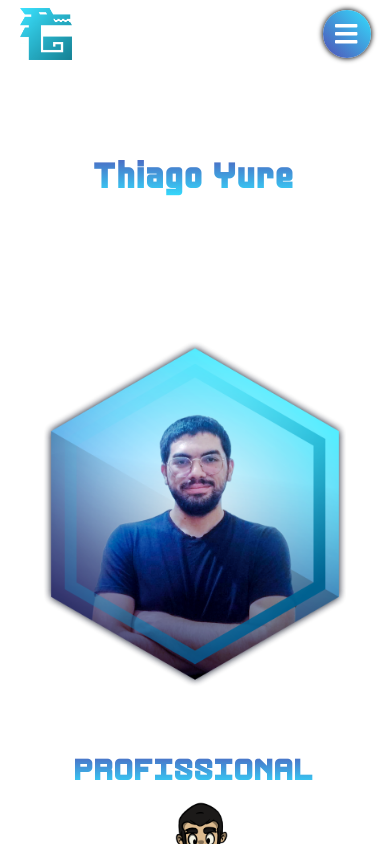
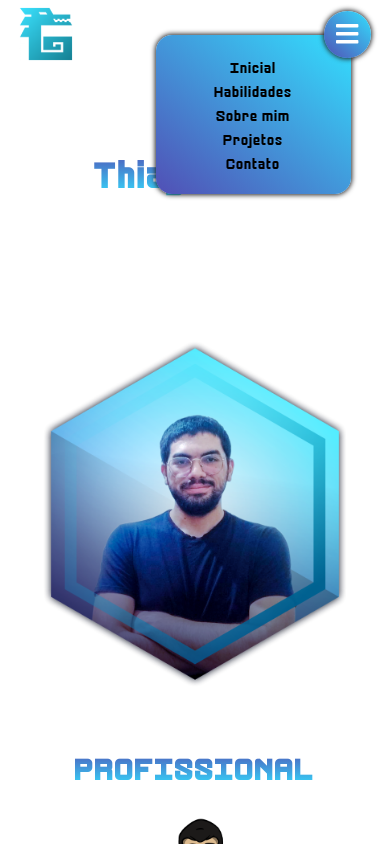
Before and after one commit to ThiagoYure/My-Site, a Next.js app: page / in a window 390 px wide. Both pictures are taken after a click on the element 346 px from the left and 34 px from the top of the page. Shown: the top 844 px of the page. Built offline with nearby package versions, Linux system fonts and the light colour scheme.

Commit message:
Carrossel funcionando na versão mobile, começando desenvolvimento do menu mobile

```diff
--- a/components/Carousel.jsx
+++ b/components/Carousel.jsx
@@ -1,35 +1,36 @@
 import { useEffect, useState } from "react"
 
 export default function Carousel({ item, index, length }) {
-    const [maxWidth, setMaxWidth] = useState(0);
-    const [marginValue, setMarginValeu] = useState(0);
+    const [marginValue, setMarginValue] = useState(0);
     const [offset, setOffset] = useState(0);
-    const [panelWidth, setPanelWidth] = useState(0);
+    const [panelWidth, setpanelWidth] = useState(0);
+    const [itemWidth, setItemWidth] = useState(0);
 
     useEffect(() => {
         const item = document.getElementsByClassName('itemProject')[0];
         const panel = document.getElementsByClassName('carouselPanelProject')[0];
-        const marginInitial = Number(window.getComputedStyle(panel).left.split('px')[0]);
-        const itemWidth = Number(window.getComputedStyle(item).width.split('px')[0]) +
-        Number(window.getComputedStyle(item).marginLeft.split('px')[0]) +
-        Number(window.getComputedStyle(item).marginRight.split('px')[0]);
-        const panelWidth = Number(window.getComputedStyle(item).width.split('px')[0]) * length;
-        setPanelWidth(panelWidth);
-        setMarginValeu(marginInitial);
+        const marginInitial = panel.offsetLeft;
+        const itemWidth = item.width + (item.offsetLeft * 2);
+        const panelWidth = itemWidth * length;
+        setMarginValue(marginInitial);
         setOffset(itemWidth);
+        setItemWidth(itemWidth);
+        setpanelWidth(panelWidth);
     }, [])
 
     const btPrev = () => {
         const newMargin = marginValue + offset;
-        if(newMargin > panelWidth){
-            setMarginValeu(newMargin);
+        const diff = newMargin - itemWidth;
+        if(diff < 0){
+            setMarginValue(newMargin);
         }
     }
 
     const btNext = () => {
         const newMargin = marginValue - offset;
-        if(newMargin > (panelWidth * -1)){
-            setMarginValeu(newMargin);
+        const diff = panelWidth + newMargin;
+        if(diff > offset){
+            setMarginValue(newMargin);
         }
     }
 
@@ -38,7 +39,7 @@ export default function Carousel({ item, index, length }) {
             <h2>_{item.name}</h2>
             <div className="carouselProject">
                 <div className="carouselPanelProject" style={marginValue != 0 ? {
-                    left: marginValue + 'px'
+                    marginLeft: marginValue + 'px'
                 } : {
 
                 }}>
--- a/components/Contact.jsx
+++ b/components/Contact.jsx
@@ -11,34 +11,34 @@ export default function Contact() {
             </div>
             <img src="/images/contact-me-art.png" />
             <address>
-                <div className="contact">
+                <a className="contact" href="https://www.behance.net/siegfrieddragon" alt="Link para o Behance" target="_blank">
                     <div className="icon" >
                         <FontAwesomeIcon icon={faBehance} />
                     </div>
                     <p className="contactName">Behance</p>
                     <p>@siegfrieddragon</p>
-                </div>
-                <div className="contact">
+                </a>
+                <a className="contact" href="https://www.linkedin.com/in/thiagoyure/" alt="Link para o LinkedIn" target="_blank">
                     <div className="icon" >
                         <FontAwesomeIcon icon={faLinkedinIn} />
                     </div>
                     <p className="contactName">LinkedIn</p>
                     <p>@thiagoyure</p>
-                </div>
-                <div className="contact">
+                </a>
+                <a className="contact" href="https://github.com/ThiagoYure" alt="Link para o Github" target="_blank">
                     <div className="icon" >
                         <FontAwesomeIcon icon={faGithub} />
                     </div>
                     <p className="contactName">Github</p>
                     <p>@ThiagoYure</p>
-                </div>
-                <div className="contact">
+                </a>
+                <a className="contact" href="https://www.instagram.com/siegfrieddragon/" alt="Link para o Instagram" target="_blank">
                     <div className="icon" >
                         <FontAwesomeIcon icon={faInstagram} />
                     </div>
                     <p className="contactName">Instagram</p>
                     <p>@siegfrieddragon</p>
-                </div>
+                </a>
             </address>
         </section>
     )
--- a/components/HeaderCustom.jsx
+++ b/components/HeaderCustom.jsx
@@ -1,21 +1,37 @@
 import { faBars } from "@fortawesome/free-solid-svg-icons";
 import { FontAwesomeIcon } from "@fortawesome/react-fontawesome";
+import { useState } from "react";
 
 export default function HeaderCustom() {
+    const [menuStatus, setmenuStatus] = useState(false);
+
+    const handleMenuMobile = () => {
+        const menu = document.getElementById('menuMobile');
+        const status = !menuStatus;
+        setmenuStatus(status);
+        if(status){
+            menu.classList.remove("inactiveMenu");
+            menu.classList.add("activeMenu");
+        }else {
+            menu.classList.remove("active");
+            menu.classList.add("inactiveMenu");
+        }
+    }
+
     return (
         <header>
             <img id="logoHeader" src="/images/logo.png" alt="Logo profissional de Thiago Yure" />
-            <div id="menuTrigger">
+            <div id="menuTrigger" onClick={handleMenuMobile}>
                 <FontAwesomeIcon icon={faBars} />
             </div>
-            <div id="menuMobile">
+            <div id="menuMobile" className="inactiveMenu">
                 <div className="menuItemMobile">Inicial</div>
                 <div className="menuItemMobile">Habilidades</div>
                 <div className="menuItemMobile">Sobre mim</div>
                 <div className="menuItemMobile">Projetos</div>
                 <div className="menuItemMobile">Contato</div>
             </div>
-            <div id="menu">
+            <div id="menu" className="inactiveMenu">
                 <div className="menuItem">Inicial</div>
                 <div className="menuItem">Habilidades</div>
                 <div className="menuItem">Sobre mim</div>
--- a/styles/components/_header.scss
+++ b/styles/components/_header.scss
@@ -10,6 +10,7 @@ header {
 
 #logoHeader {
     width: 15%;
+    z-index: 4;
 }
 
 #menuTrigger {
@@ -17,13 +18,14 @@ header {
     align-items: center;
     justify-content: center;
     font-size: 1.6rem;
-    height: 3rem;
-    width: 3rem;
+    height: 12vw;
+    width: 12vw;
     background-image: $main-gradient;
     border-radius: 50%;
     color: #fff;
     box-shadow: 0 0 5px 1px #242527;
     cursor: pointer;
+    z-index: 4;
 }
 
 #nome {
@@ -31,6 +33,27 @@ header {
 }
 
 #menuMobile {
+   background-image: $main-gradient;
+   box-shadow: 0 0 5px 1px #242527;
+   width: 50vw;
+   height: max-content;
+   flex-direction: column;
+   align-items: center;
+   justify-content: space-around;
+   position: absolute;
+   padding: 5%;
+   top: 9vw;
+   right: 10vw;
+   box-sizing: border-box;
+   border-radius: 1rem;
+   z-index: 3;
+}
+
+.activeMenu {
+    display: flex;
+}
+
+.inactiveMenu {
     display: none;
 }
 
--- a/styles/styles.css
+++ b/styles/styles.css
@@ -76,6 +76,7 @@ header {
 
 #logoHeader {
   width: 15%;
+  z-index: 4;
 }
 
 #menuTrigger {
@@ -83,13 +84,14 @@ header {
   align-items: center;
   justify-content: center;
   font-size: 1.6rem;
-  height: 3rem;
-  width: 3rem;
+  height: 12vw;
+  width: 12vw;
   background-image: linear-gradient(to top right, #514FB5, #33E0FF);
   border-radius: 50%;
   color: #fff;
   box-shadow: 0 0 5px 1px #242527;
   cursor: pointer;
+  z-index: 4;
 }
 
 #nome {
@@ -97,6 +99,28 @@ header {
 }
 
 #menuMobile {
+  background-image: linear-gradient(to top right, #514FB5, #33E0FF);
+  box-shadow: 0 0 5px 1px #242527;
+  width: 50vw;
+  height: -moz-max-content;
+  height: max-content;
+  flex-direction: column;
+  align-items: center;
+  justify-content: space-around;
+  position: absolute;
+  padding: 5%;
+  top: 9vw;
+  right: 10vw;
+  box-sizing: border-box;
+  border-radius: 1rem;
+  z-index: 3;
+}
+
+.activeMenu {
+  display: flex;
+}
+
+.inactiveMenu {
   display: none;
 }
 
@@ -133,7 +157,7 @@ footer em {
   height: 18vh;
   display: flex;
   flex-direction: column;
-  align-items: center;
+  align-items: flex-start;
   justify-content: center;
   position: relative;
   background-image: url("/images/background-carrossel-mobile.png");
@@ -146,12 +170,15 @@ footer em {
   flex-direction: row;
   flex-wrap: nowrap;
   align-items: center;
-  /*justify-content: center;*/
-  position: absolute;
-  left: 15vw;
+  justify-content: flex-start;
+  position: relative;
+  width: -moz-max-content;
+  width: max-content;
+  margin-left: 15vw;
   padding-top: 1rem;
   padding-bottom: 1rem;
   transition: all 0.4s ease-in-out;
+  box-sizing: border-box;
 }
 .carouselPanelProject img {
   margin-left: 10vw;
@@ -246,16 +273,26 @@ footer em {
   width: 100%;
   display: flex;
   flex-direction: column;
-  align-items: center;
+  align-items: flex-start;
   justify-content: center;
 }
 
 #carouselPanel {
-  overflow-x: hidden;
   display: flex;
   flex-direction: row;
   flex-wrap: nowrap;
   align-items: center;
+  justify-content: center;
+  position: relative;
+  width: -moz-max-content;
+  width: max-content;
+  padding-top: 1rem;
+  padding-bottom: 1rem;
+  transition: all 0.4s ease-in-out;
+  box-sizing: border-box;
+}
+#carouselPanel img {
+  width: 80vw;
 }
 
 #carouselButtons {
@@ -387,8 +424,12 @@ footer em {
   font-style: normal;
   margin-bottom: 1rem;
   min-width: 40%;
+  text-decoration: none;
 }
-#contactMeSection .contactName {
+#contactMeSection .contact p {
+  color: #fff;
+}
+#contactMeSection .contact .contactName {
   color: #33E0FF;
 }
 #contactMeSection .icon {
```
Also changed, not shown: components/Skills.jsx (+52 -5 lines), styles/components/_carousel.scss (+6 -4 lines), styles/sections/_contact.scss (+8 -3 lines), styles/sections/_skills.scss (+13 -3 lines), 1 other file (tests, documents, lock files or other folders).
